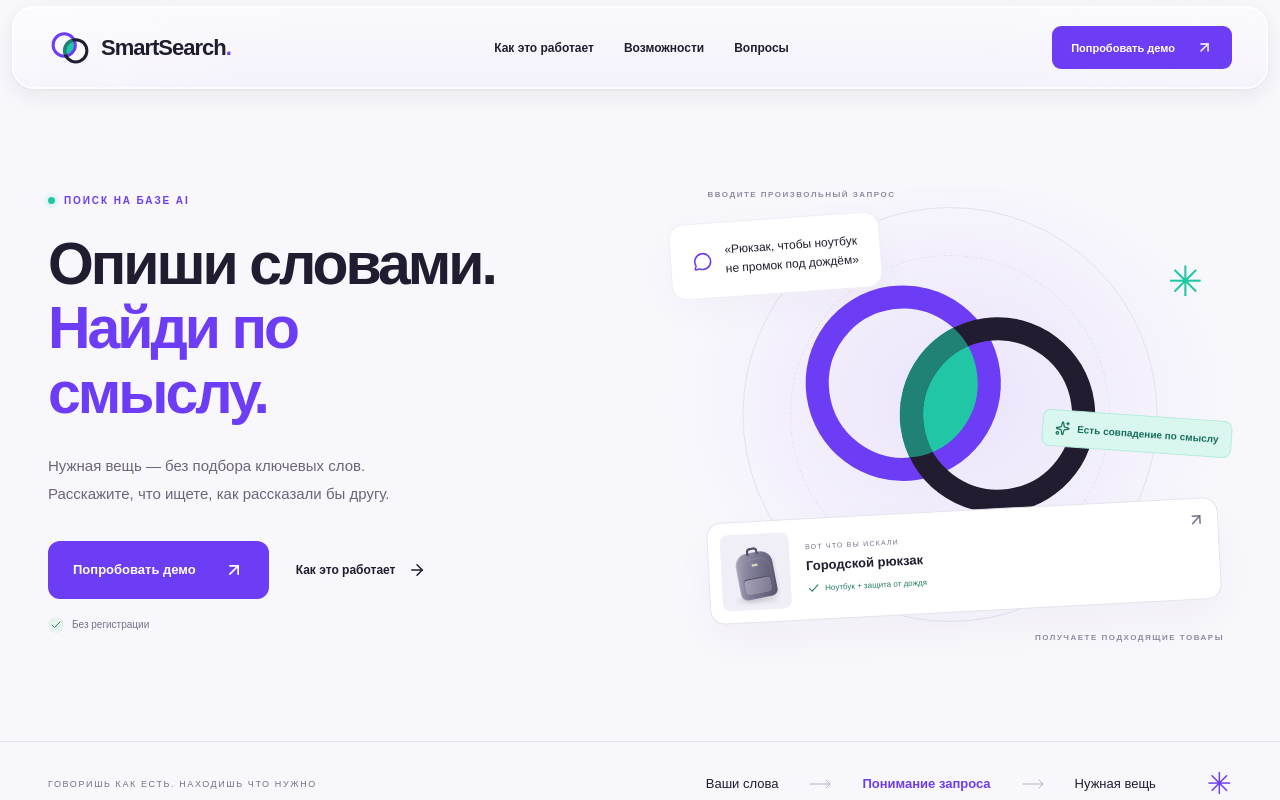
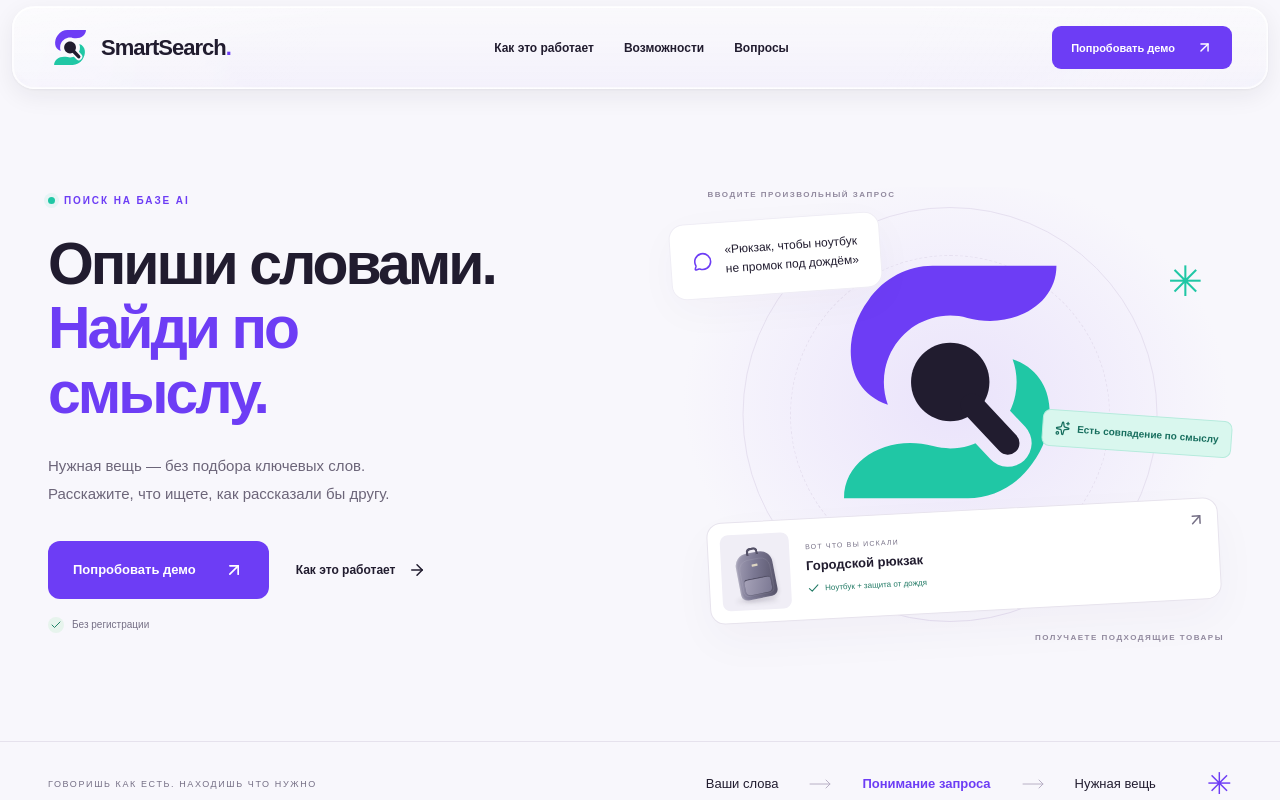
Before and after one commit to Luostra/SmartSearchLanding, a Vue app: page / in a window 1280 px wide. Shown: the top 800 px of the page. Built offline with nearby package versions, Linux system fonts and the light colour scheme.

Commit message:
feat: replace brand logo and add hero hover animation

```diff
--- a/src/App.vue
+++ b/src/App.vue
@@ -106,7 +106,7 @@ const faqs = [
     <HeaderGlass />
     <div class="container header-inner">
       <a class="wordmark" href="#" aria-label="SmartSearch — на главную"
-        ><BrandMark intro /><span
+        ><BrandMark /><span
           >SmartSearch<span class="wordmark-dot">.</span></span
         ></a
       >
@@ -189,7 +189,7 @@ const faqs = [
             не промок под дождём»</span
           >
         </div>
-        <div class="hero-mark"><BrandMark intro /></div>
+        <div class="hero-mark"><BrandMark animated /></div>
         <div class="meaning-label">
           <Sparkles :size="15" /> Есть совпадение по смыслу
         </div>
--- a/src/components/BrandMark.vue
+++ b/src/components/BrandMark.vue
@@ -1,57 +1,47 @@
 <script setup lang="ts">
-import { computed, onMounted, onBeforeUnmount, ref, useId } from 'vue'
-const props = withDefaults(defineProps<{ intro?: boolean }>(), { intro: false })
-const id = useId().replace(/:/g, '')
-const spread = ref(0)
-const hovered = ref(false)
-let frame = 0
-let media: MediaQueryList | undefined
-// Original contour paths from the supplied Figma SVG.
-const left = 'M206 327.81C259.387 327.81 302.667 284.444 302.667 230.95C302.667 177.456 259.387 134.09 206 134.09C152.612 134.09 109.333 177.456 109.333 230.95C109.333 284.444 152.612 327.81 206 327.81Z'
-const right = 'M306 377.91C359.387 377.91 402.667 334.544 402.667 281.05C402.667 227.556 359.387 184.19 306 184.19C252.612 184.19 209.333 227.556 209.333 281.05C209.333 334.544 252.612 377.91 306 377.91Z'
-const lt = computed(() => `translate(${-spread.value} ${-spread.value * .5})`)
-const rt = computed(() => `translate(${spread.value} ${spread.value * .5})`)
-function animate(target: number, duration = 650) {
-  cancelAnimationFrame(frame)
-  if (media?.matches) { spread.value = 0; return }
-  const from = spread.value
-  const start = performance.now()
-  const tick = (now: number) => {
-    const t = Math.min((now - start) / duration, 1)
-    spread.value = from + (target - from) * (1 - Math.pow(1 - t, 3))
-    if (t < 1) frame = requestAnimationFrame(tick)
-  }
-  frame = requestAnimationFrame(tick)
-}
-function setHover(value: boolean) { hovered.value = value; animate(value ? 17 : 0) }
-function motionChanged() { animate(hovered.value ? 17 : 0) }
-onMounted(() => {
-  media = matchMedia('(prefers-reduced-motion: reduce)')
-  media.addEventListener('change', motionChanged)
-  if (props.intro && !media.matches) { spread.value = 65; animate(0, 1100) }
-})
-onBeforeUnmount(() => { cancelAnimationFrame(frame); media?.removeEventListener('change', motionChanged) })
+import { useId } from "vue";
+withDefaults(defineProps<{ animated?: boolean }>(), { animated: false });
+const cutoutId = "brand-cutout-" + useId().replace(/:/g, "");
 </script>
 
 <template>
-  <svg class="brand-mark" viewBox="65 90 382 325" fill="none" aria-hidden="true" @pointerenter="setHover(true)" @pointerleave="setHover(false)">
-    <defs>
-      <clipPath :id="`${id}-left`"><path :d="left" :transform="lt" /></clipPath>
-      <!-- Subtract the purple stroke to keep tint strictly inside its inner edge. -->
-      <mask :id="`${id}-left-interior`" maskUnits="userSpaceOnUse" x="-100" y="-100" width="712" height="712" style="mask-type: luminance">
-        <path :d="left" :transform="lt" fill="white" stroke="black" stroke-width="26" />
-      </mask>
-    </defs>
-    <path :opacity="Math.max(0, 1 - spread / 8)" d="M297.728 179.391C302.322 192.046 304.727 205.656 304.504 219.806C303.664 273.194 265.763 317.74 214.408 331.747C209.815 319.092 207.412 305.483 207.635 291.334C208.475 237.948 246.374 193.398 297.728 179.391Z" fill="#20C7A5" />
-    <g :opacity="Math.min(1, spread / 8)" :clip-path="`url(#${id}-left)`"><path :d="right" :transform="rt" fill="#20C7A5" /></g>
-
-    <path :opacity="Math.max(0, 1 - spread / 8)" d="M270.114 176.728C282.519 191.367 290 210.309 290 231C290 277.392 252.392 315 206 315C204.456 315 202.923 314.956 201.399 314.874C197.895 304.128 196 292.654 196 280.738C196 232.553 226.984 191.606 270.114 176.728Z" fill="#20C7A5" fill-opacity="0.6" />
-    <!-- Keep the purple contour un-tinted at every animation position. -->
-    <path :d="left" :transform="lt" stroke="#6D3DF5" stroke-width="26" />
-    <!-- Keep the dark contour above the lens, then tint only its portion inside the purple circle. -->
-    <path :d="right" :transform="rt" stroke="#211C2F" stroke-width="26" />
-    <g :mask="`url(#${id}-left-interior)`">
-      <path :d="right" :transform="rt" stroke="#20C7A5" stroke-width="26" opacity=".6" />
-    </g>
+  <svg class="brand-mark" :class="{ 'brand-mark--animated': animated }" viewBox="51 68 376 376" fill="none" aria-hidden="true" xmlns="http://www.w3.org/2000/svg">
+<defs><mask :id="cutoutId" maskUnits="userSpaceOnUse" x="0" y="0" width="512" height="512" style="mask-type:luminance"><rect width="512" height="512" fill="white"/><g class="brand-loupe"><path d="M271 289.333L322.667 344.333" stroke="black" stroke-width="68.8" stroke-linecap="round"/></g></mask></defs>
+<path class="brand-purple" d="M149.123 288.834C84.1333 267.2 82.5333 188.8 120.933 137.6C143.333 105.6 178.533 88 213.733 88H392.933C392.933 145.6 327.973 180.363 264.18 163.271C247.216 158.726 229.33 158.921 212.47 163.835C195.609 168.75 180.42 178.195 168.555 191.143C156.69 204.092 148.604 220.047 145.178 237.271C141.752 254.496 143.116 272.331 149.123 288.834Z" fill="#6D3DF5"/>
+<g :mask="`url(#${cutoutId})`"><path class="brand-mint" d="M329.544 223.166C394.533 244.8 396.133 323.2 357.733 374.4C335.333 406.4 300.133 424 264.933 424L85.7332 424C85.7332 366.4 150.693 331.637 214.487 348.729C231.45 353.274 249.336 353.079 266.197 348.165C283.057 343.25 298.247 333.805 310.112 320.857C321.977 307.908 330.062 291.953 333.489 274.729C336.915 257.504 335.55 239.669 329.544 223.166Z" fill="#20C7A5"/></g>
+<g class="brand-loupe">
+<path d="M239.333 312.667C270.629 312.667 296 287.296 296 256C296 224.704 270.629 199.333 239.333 199.333C208.037 199.333 182.667 224.704 182.667 256C182.667 287.296 208.037 312.667 239.333 312.667Z" fill="#211C2F"/>
+<path d="M271 289.333L322.667 344.333" stroke="#211C2F" stroke-width="33.6" stroke-linecap="round"/>
+</g>
   </svg>
 </template>
+
+<style>
+/* The new upright symbol uses the source geometry on a transparent background. */
+.hero-mark { width: 300px; height: 260px; top: 43%; transform: translate(-50%, -50%); }
+@media (max-width: 600px) { .hero-mark { width: 240px; height: 210px; top: 44%; } }
+
+.brand-mark--animated .brand-purple,
+.brand-mark--animated .brand-mint,
+.brand-mark--animated .brand-loupe {
+  transform-box: view-box;
+  transform-origin: 239.333px 256px;
+  transition: transform 650ms cubic-bezier(.22, .8, .25, 1);
+}
+@media (hover: hover) and (pointer: fine) {
+  .brand-mark--animated:hover .brand-purple { transform: translate(-4px, -8px); }
+  .brand-mark--animated:hover .brand-mint { transform: translate(4px, 8px); }
+  .brand-mark--animated:hover .brand-loupe {
+    transform: translate(-5px, -6px) rotate(-8deg);
+  }
+}
+@media (prefers-reduced-motion: reduce) {
+  .brand-mark--animated .brand-purple,
+  .brand-mark--animated .brand-mint,
+  .brand-mark--animated .brand-loupe {
+    transform: none !important;
+    transition: none;
+  }
+}
+
+</style>
```
Also changed, not shown: public/brand/logo-original.svg (added), public/logo.svg.
